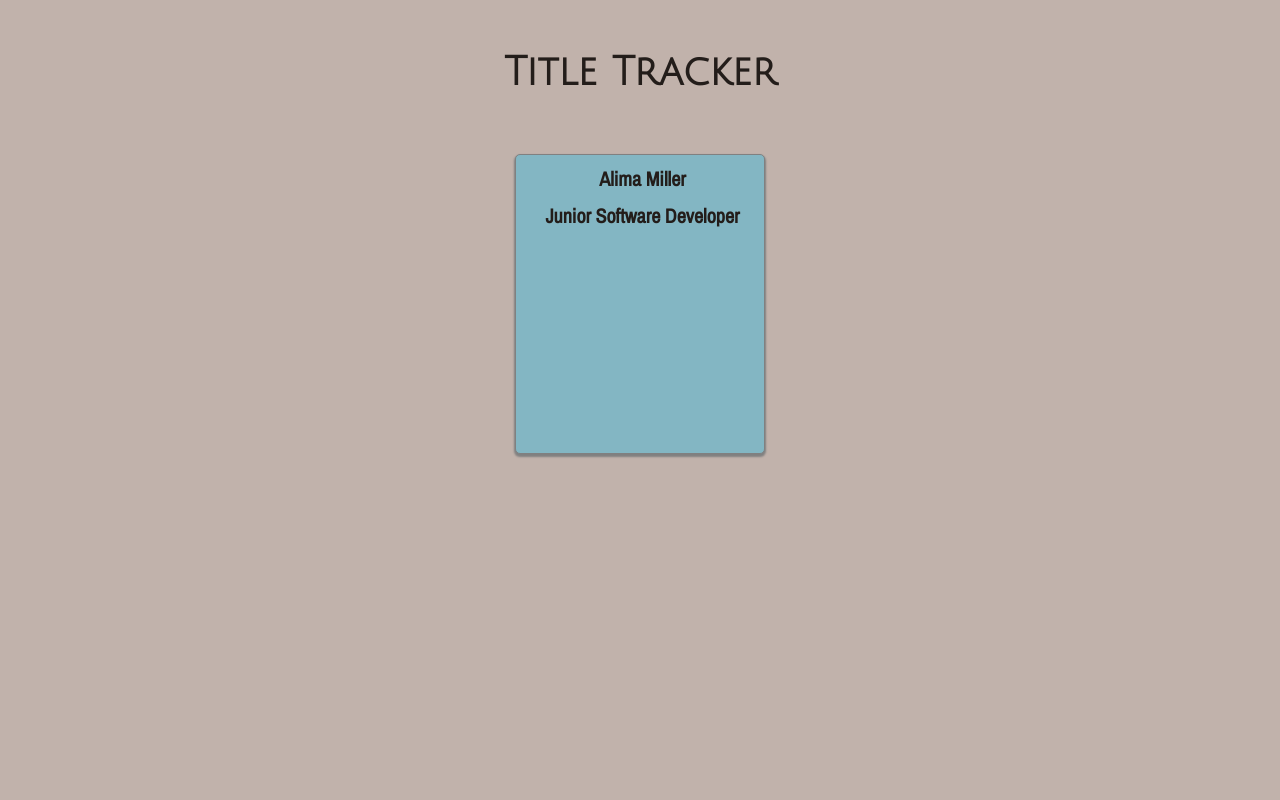
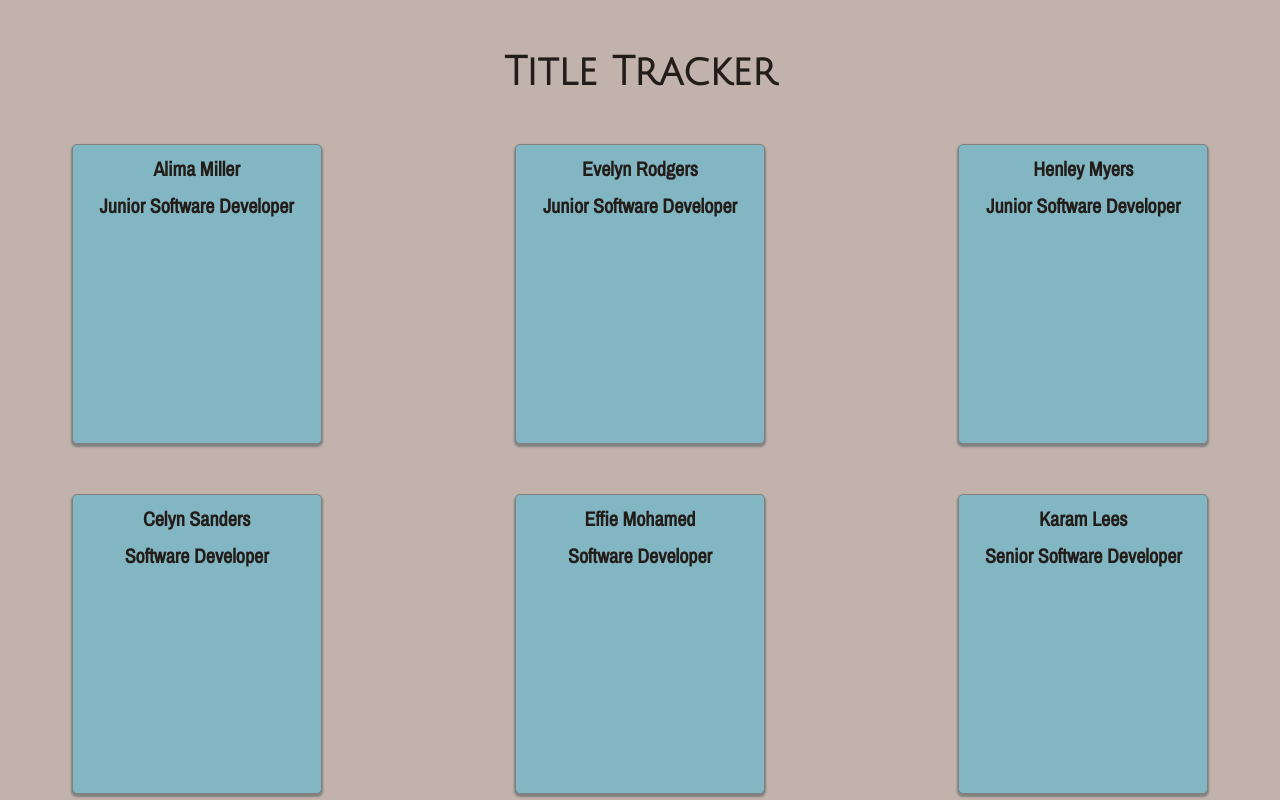
Before and after one commit to Khadijat98/ticket-tracker, a React (Create React App) app: page / in a window 1280 px wide. Shown: the top 800 px of the page. Built offline with nearby package versions, Linux system fonts and the light colour scheme.

Commit message:
created employee cards

```diff
--- a/src/App.jsx
+++ b/src/App.jsx
@@ -9,12 +9,9 @@ const App = () => {
     <div className="app">
     <h1 className="app-title">Title Tracker</h1>
     <section className="employee-grid">
-      <section className="employee-grid__card">
-        <Employee employeeName = {team[0].name} employeeRole = {team[0].role}/>
-      </section>
+        <Employee employeesArr={team}/>
     </section>
     </div>
-
     </>
   )
 }
--- a/src/App.scss
+++ b/src/App.scss
@@ -9,7 +9,7 @@
 
 .app {
   background-color: $background-colour;
-  height: 100vh;
+  height: 100%;
   width: 100vw;
 }
 
@@ -20,19 +20,3 @@
   font-size: 40px;
   color: $text-colour;
 }
-
-.employee-grid {
-  display: grid;
-  justify-content: center;
-  padding: 10px;
-
-  &__card {
-    border: 1px solid gray;
-    border-radius: 5px;
-    background-color: $employee-card-colour;
-    box-shadow: 0px 2px 2px 1px gray;
-    height: 300px;
-    width: 250px;
-    padding-left: 5px;
-  }
-}
--- a/src/assets/sass/_typography.scss
+++ b/src/assets/sass/_typography.scss
@@ -2,6 +2,6 @@
   font-family: 'Julius Sans One', sans-serif;
 }
 
-.employee-grid__card {
+.employee-card {
   font-family: 'Archivo Narrow', sans-serif;
 }
--- a/src/components/Employee/Employee.jsx
+++ b/src/components/Employee/Employee.jsx
@@ -2,11 +2,17 @@ import React from "react";
 import "./Employee.scss";
 
 const Employee = (props) => {
-  const {employeeName, employeeRole} = props;
+  const {employeesArr} = props;
 
-  return <section>
-    <p className="employee-content">{employeeName}</p>
-    <p className="employee-content">{employeeRole}</p>
+  const employeeCards = employeesArr.map((employee) => {
+    return <div className="employee-card" key={employee.id}>
+      <p className="employee-content">{employee.name}</p>
+      <p className="employee-content">{employee.role}</p>
+    </div>
+  })
+
+  return <section className="employee-cards">
+    {employeeCards}
   </section>
 }
 
--- a/src/components/Employee/Employee.scss
+++ b/src/components/Employee/Employee.scss
@@ -1,4 +1,33 @@
 @use "../../assets/sass/variables" as *;
+
+.employee-cards {
+  display: grid;
+  justify-content: center;
+  gap: 50px;
+
+  @media (min-width: 768px) {
+    grid-template-columns: 1fr 1fr;
+  }
+
+  @media (min-width: 1200px) {
+    grid-template-columns: repeat(3, 1fr);
+  }
+
+}
+
+.employee-card {
+  border: 1px solid gray;
+  border-radius: 5px;
+  background-color: $employee-card-colour;
+  box-shadow: 0px 2px 2px 1px gray;
+  height: 300px;
+  width: 250px;
+
+  @media (min-width: 768px) {
+    justify-self: center;
+  }
+
+}
 
 .employee-content {
   color: $text-colour;
```
